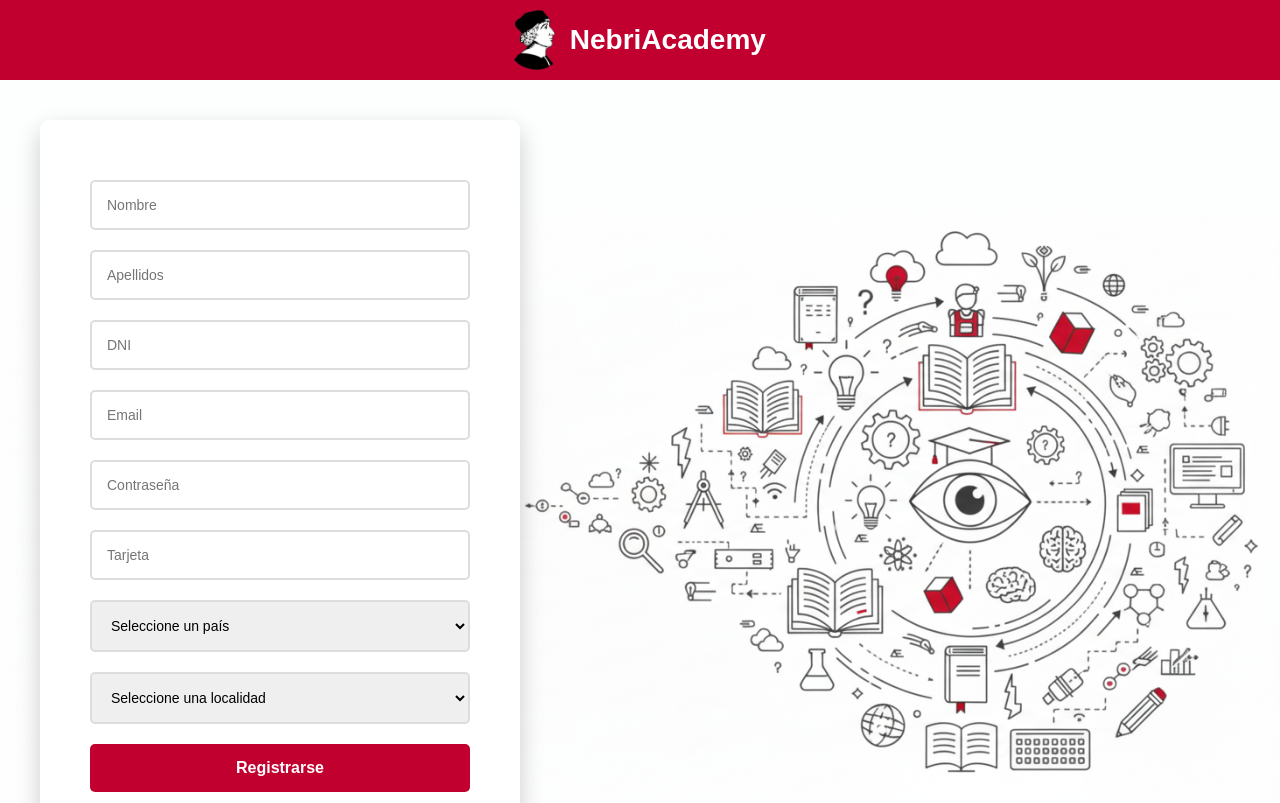
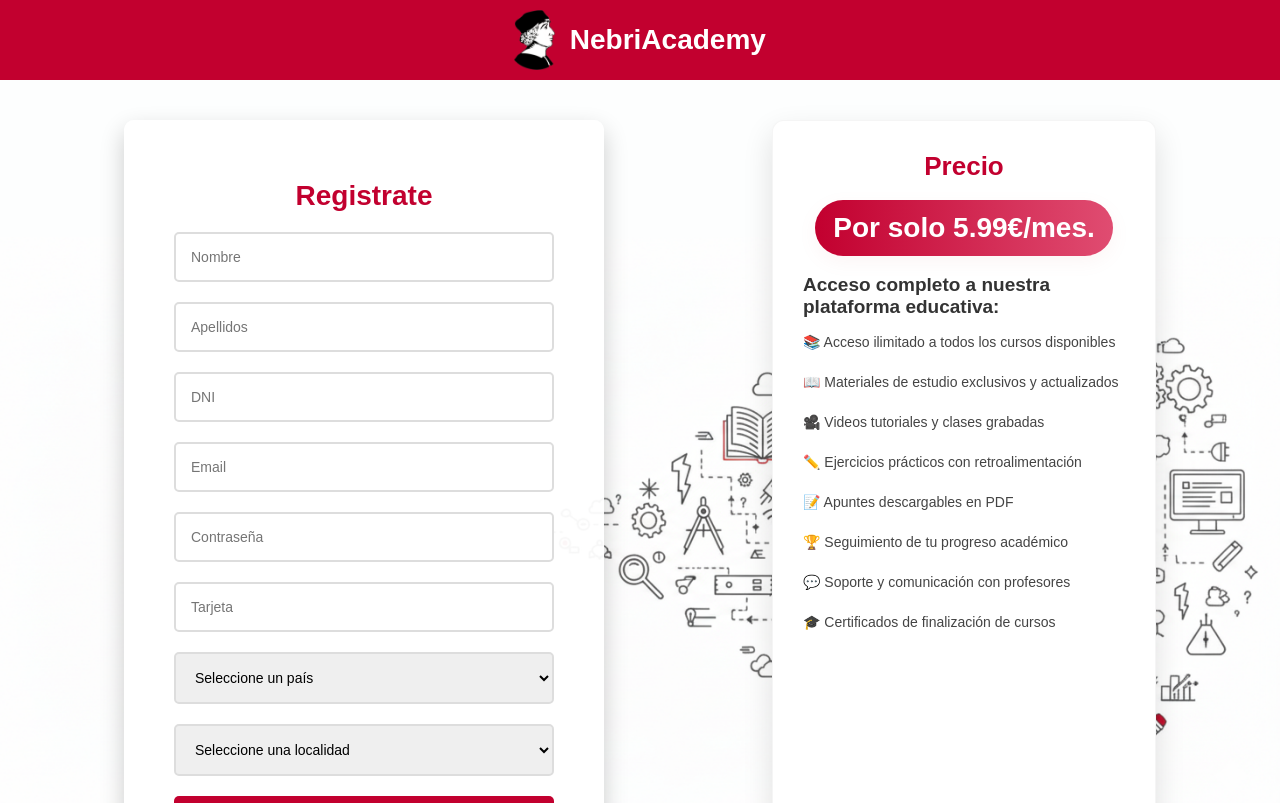
Before and after one commit to Nicolas-1400/NebriAcademy2, a React (Vite) app in the folder nebriacademy-frontend/: page /Register/RegisterAlumnoExterno in a window 1280 px wide. Shown: the top 803 px of the page. Built offline with nearby package versions, Linux system fonts and the light colour scheme.

Commit message:
Precio ✅

```diff
--- a/nebriacademy-frontend/src/components/RegisterAlumnoExternoGrid.jsx
+++ b/nebriacademy-frontend/src/components/RegisterAlumnoExternoGrid.jsx
@@ -56,6 +56,7 @@ function RegisterAlumnoExternoGrid() {
   return (
     <div className="register-grid-externo">
       <div className="formulario-register-contenedor">
+        <h2>Registrate</h2>
         <form className="formulario-register" onSubmit={handleRegister}>
           <input
             type="text"
@@ -133,9 +134,27 @@ function RegisterAlumnoExternoGrid() {
           {error && <p className="error-login">{error}</p>}
           <button type="submit">Registrarse</button>
         </form>
-        <p>¿Ya tienes cuenta? <a href="/Login">Inicia sesión</a></p>
+        <p>¿Ya tienes cuenta? <a href="/">Inicia sesión</a></p>
       </div>
-      <div className="register-precios"></div>
+      <div className="register-precios">
+        <h2>Precio</h2>
+        <div className="precios-contenido">
+          <div className="precio">Por solo 5.99€/mes.</div>
+          <div className="descripcion-precio">
+            <p>Acceso completo a nuestra plataforma educativa:</p>
+            <ul>
+              <li>📚 Acceso ilimitado a todos los cursos disponibles</li>
+              <li>📖 Materiales de estudio exclusivos y actualizados</li>
+              <li>🎥 Videos tutoriales y clases grabadas</li>
+              <li>✏️ Ejercicios prácticos con retroalimentación</li>
+              <li>📝 Apuntes descargables en PDF</li>
+              <li>🏆 Seguimiento de tu progreso académico</li>
+              <li>💬 Soporte y comunicación con profesores</li>
+              <li>🎓 Certificados de finalización de cursos</li>
+            </ul>
+          </div>
+        </div>
+      </div>
     </div>
   );
 }
--- a/nebriacademy-frontend/src/components/RegisterAlumnoNebrijaGrid.jsx
+++ b/nebriacademy-frontend/src/components/RegisterAlumnoNebrijaGrid.jsx
@@ -137,7 +137,7 @@ function RegisterAlumnoNebrijaGrid() {
           {error && <p className="error-login">{error}</p>}
           <button type="submit">Registrarse</button>
         </form>
-        <p>¿Ya tienes cuenta? <a href="/Login">Inicia sesión</a></p>
+        <p>¿Ya tienes cuenta? <a href="/">Inicia sesión</a></p>
       </div>
     </div>
   );
--- a/nebriacademy-frontend/src/components/RegisterProfesorGrid.jsx
+++ b/nebriacademy-frontend/src/components/RegisterProfesorGrid.jsx
@@ -153,7 +153,7 @@ function RegisterProfesorGrid() {
           {error && <p className="error-login">{error}</p>}
           <button type="submit">Registrarse</button>
         </form>
-        <p>¿Ya tienes cuenta? <a href="/Login">Inicia sesión</a></p>
+        <p>¿Ya tienes cuenta? <a href="/">Inicia sesión</a></p>
       </div>
     </div>
   );
--- a/nebriacademy-frontend/src/components/VerificacionAlumnoNebrijaGrid.jsx
+++ b/nebriacademy-frontend/src/components/VerificacionAlumnoNebrijaGrid.jsx
@@ -52,7 +52,7 @@ function VerificacionAlumnoNebrijaGrid() {
           {error && <p className="error-login">{error}</p>}
           <button type="submit">Verificar Email</button>
         </form>
-        <p>¿Ya tienes cuenta? <a href="/Login">Inicia sesión</a></p>
+        <p>¿Ya tienes cuenta? <a href="/">Inicia sesión</a></p>
       </div>
     </div>
   );
--- a/nebriacademy-frontend/src/styles/RegisterExterno.css
+++ b/nebriacademy-frontend/src/styles/RegisterExterno.css
@@ -1,13 +1,13 @@
-@import './general.css';
+@import "./general.css";
 
 /* REGISTER EXTERNO */
+/*form*/
 .register-grid-externo {
   display: flex;
-    align-items: center;
-    justify-content: space-between;
+  justify-content: space-around;
   min-height: 615px;
-    background-image: url('../assets/FondoLogin.png');
-    background-color: #FDFEFE;
+  background-image: url("../assets/FondoLogin.png");
+  background-color: #fdfefe;
   background-size: 105%;
   background-position: right center;
   background-repeat: no-repeat;
@@ -26,6 +26,13 @@
   box-shadow: 0 10px 25px rgba(0, 0, 0, 0.2);
 }
 
+.formulario-register-contenedor h2 {
+  margin-bottom: 20px;
+  font-size: 28px;
+  color: var(--rojo-nebrija);
+  font-family: "Arial", sans-serif;
+}
+
 .formulario-register {
   display: flex;
   flex-direction: column;
@@ -41,7 +48,7 @@
   border: 2px solid #ddd;
   border-radius: 5px;
   transition: all 0.3s ease;
-    font-family: 'Arial', sans-serif;
+  font-family: "Arial", sans-serif;
 }
 
 .formulario-register input:focus {
@@ -85,7 +92,6 @@
   color: var(--color-secundario);
 }
 
-
 select {
   cursor: pointer;
 }
@@ -123,7 +129,6 @@ option {
 
   .formulario-register-contenedor a {
     font-size: 13px;
-
   }
 }
 
@@ -157,3 +162,106 @@ option {
     font-size: 12px;
   }
 }
+
+/*precios*/
+.register-precios {
+  display: flex;
+  flex-direction: column;
+  align-items: center;
+  width: 32%;
+  min-width: 350px;
+  max-width: 420px;
+  background-color: #ffffff;
+  padding: 30px;
+  border-radius: 12px;
+  box-shadow: 0 12px 30px rgba(0, 0, 0, 0.12);
+  border: 1px solid rgba(0, 0, 0, 0.04);
+}
+
+.register-precios h2 {
+  margin-bottom: 18px;
+  font-size: 26px;
+  color: var(--rojo-nebrija);
+  font-family: "Arial", sans-serif;
+}
+
+.precios-contenido {
+  display: flex;
+  flex-direction: column;
+  gap: 18px;
+  width: 100%;
+  align-items: center;
+}
+
+.precio {
+  display: inline-flex;
+  align-items: baseline;
+  gap: 8px;
+  background: linear-gradient(
+    90deg,
+    var(--rojo-nebrija) 0%,
+    var(--color-secundario) 100%
+  );
+  padding: 12px 18px;
+  border-radius: 30px;
+  font-size: 28px;
+  font-weight: 800;
+  color: white;
+  box-shadow: 0 6px 18px rgba(220, 126, 126, 0.08);
+}
+
+.descripcion-precio {
+  width: 100%;
+}
+
+.descripcion-precio p {
+  font-size: 19px;
+  font-weight: 700;
+  margin-bottom: 8px;
+  color: #333;
+}
+
+.descripcion-precio ul {
+  list-style: none;
+  padding: 0;
+  margin: 0;
+  display: grid;
+  gap: 8px;
+}
+
+.descripcion-precio li {
+  font-size: 14px;
+  color: #444;
+  padding: 8px 0;
+  display: flex;
+  align-items: flex-start;
+  gap: 10px;
+}
+
+/* Responsive adjustments */
+@media (max-width: 1024px) {
+  .register-precios {
+    width: 40%;
+    max-width: 480px;
+    padding: 26px;
+  }
+  .precio {
+    font-size: 24px;
+  }
+}
+
+@media (max-width: 768px) {
+  .register-precios {
+    width: 90%;
+    max-width: 420px;
+    padding: 22px;
+    margin: 0 auto;
+  }
+  .precio {
+    font-size: 22px;
+  }
+  .register-grid-externo {
+    padding: 18px;
+    align-items: center;
+  }
+}
```
Lines whose indentation alone changed are shown as unchanged.
